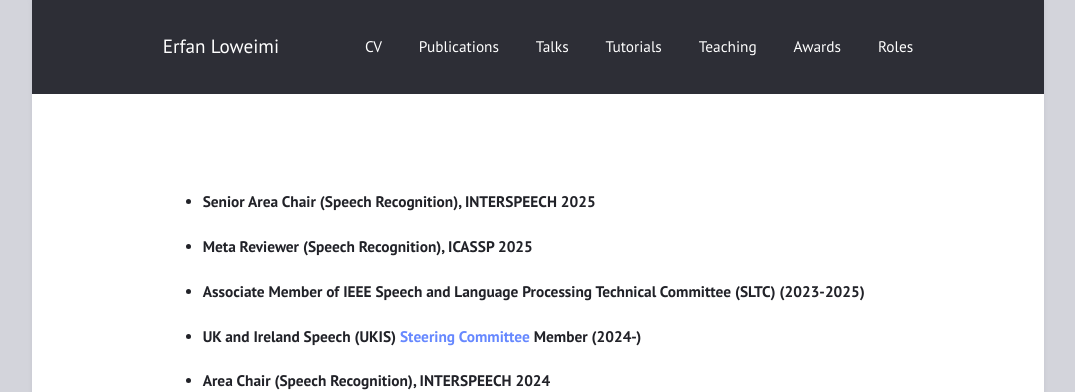
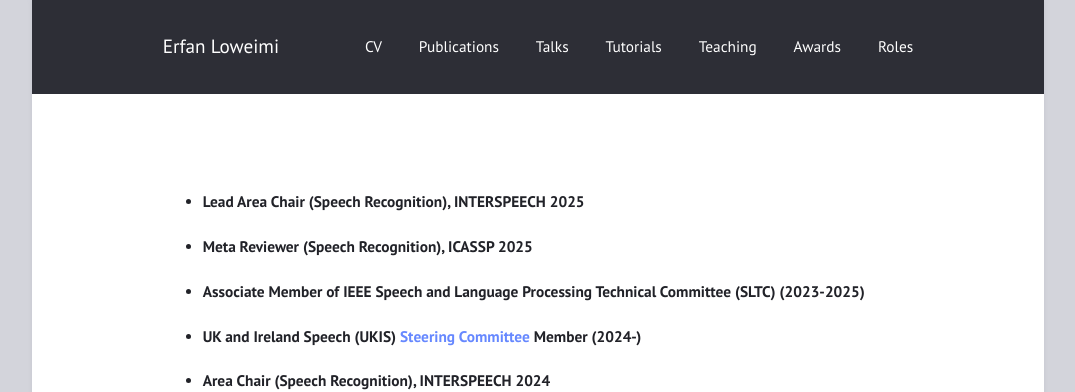
Before and after one commit to eloweimi/eloweimi.github.io, a Jekyll site: the page built from roles.md, in a window 1280 px wide. Shown: the top 392 px of the page, without its empty margins (102-1177 px from the left). Built offline with Jekyll 4.4.1, drawn with Linux system fonts in a browser that asks for light colours.

Commit message:
Update roles.md

```diff
--- a/roles.md
+++ b/roles.md
@@ -5,7 +5,7 @@ title: ""
 
 <br>
 
-* #### Senior Area Chair (Speech Recognition), INTERSPEECH 2025
+* #### Lead Area Chair (Speech Recognition), INTERSPEECH 2025
 * #### Meta Reviewer (Speech Recognition), ICASSP 2025
 * #### Associate Member of IEEE Speech and Language Processing Technical Committee (SLTC) (2023-2025)
 * #### UK and Ireland Speech (UKIS) [Steering Committee](https://ukis.inf.ed.ac.uk/committee/) Member (2024-)
```
